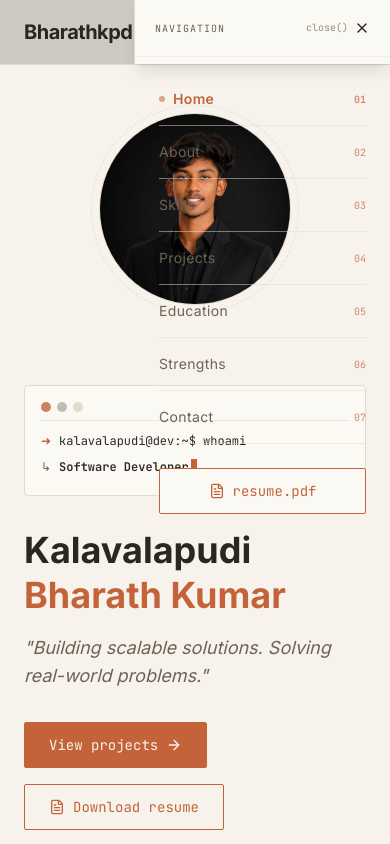
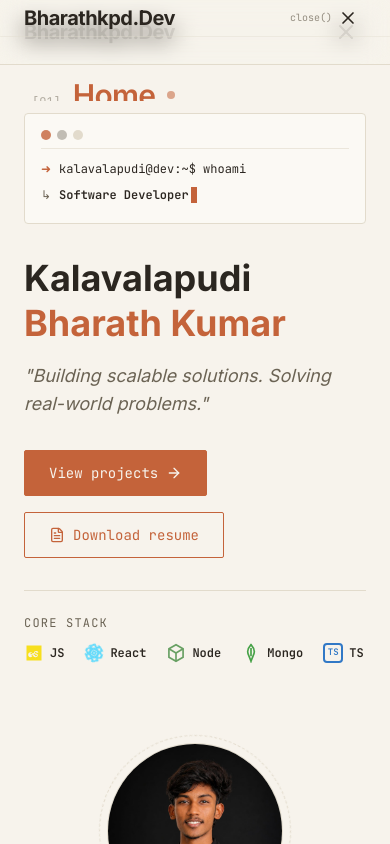
Before and after one commit to bharathkpd/bharathkpd-portifolio, a React (Vite) app: page / in a window 390 px wide. Both pictures are taken after a click on the button "Toggle menu". Shown: the top 844 px of the page. Built offline with nearby package versions, Linux system fonts and the light colour scheme.

Commit message:
Optimize mobile layout: fix horizontal scroll shifts, add full-screen mobile menu, adjust profile placement

```diff
--- a/src/components/Hero.tsx
+++ b/src/components/Hero.tsx
@@ -108,7 +108,7 @@ export function Hero() {
       <div className="max-w-6xl mx-auto px-6 grid grid-cols-1 md:grid-cols-12 gap-12 items-center w-full">
 
         {/* Left Column: Text Content */}
-        <div className="md:col-span-7 flex flex-col justify-center space-y-8 order-2 md:order-1">
+        <div className="md:col-span-7 flex flex-col justify-center space-y-8">
 
           {/* Typing Terminal */}
           <div className="w-full max-w-lg bg-cream border-[0.5px] border-beige rounded p-4 font-mono text-sm text-charcoal">
@@ -233,14 +233,14 @@ export function Hero() {
         </div>
 
         {/* Right Column: Image */}
-        <div className="md:col-span-5 flex justify-center order-1 md:order-2 mb-8 md:mb-0">
+        <div className="md:col-span-5 flex justify-center mt-8 md:mt-0">
           <Reveal delay={300} direction="none">
             <div className="relative group">
               {/* Outer decorative line circle */}
               <div className="absolute -inset-2 rounded-full border border-dashed border-beige group-hover:border-terracotta transition-colors duration-500 animate-spin-slow pointer-events-none" />
 
               {/* Image Frame */}
-              <div className="w-48 h-48 sm:w-64 sm:h-64 lg:w-80 lg:h-80 rounded-full border-[0.5px] border-beige overflow-hidden transition-all duration-750 ease-in-out bg-cream flex items-center justify-center">
+              <div className="w-44 h-44 sm:w-64 sm:h-64 lg:w-80 lg:h-80 rounded-full border-[0.5px] border-beige overflow-hidden transition-all duration-750 ease-in-out bg-cream flex items-center justify-center">
                 <img
                   src={profileImg}
                   alt="Kalavalapudi Bharath Kumar"
--- a/src/components/Navbar.tsx
+++ b/src/components/Navbar.tsx
@@ -39,6 +39,13 @@ export function Navbar() {
 
   const handleLinkClick = (e: React.MouseEvent<HTMLAnchorElement>, id: string) => {
     e.preventDefault();
+
+    // Unlock body scroll immediately so the scroll action works smoothly on mobile
+    document.body.style.overflow = '';
+    setIsOpen(false);
+
+    // Scroll after a tiny layout update delay to prevent scroll collisions
+    setTimeout(() => {
       const element = document.getElementById(id);
       if (element) {
         const offset = 64; // offset for sticky navbar height (64px)
@@ -49,8 +56,8 @@ export function Navbar() {
           top: offsetPosition,
           behavior: 'smooth',
         });
-      setIsOpen(false);
       }
+    }, 50);
   };
 
   return (
@@ -111,65 +118,100 @@ export function Navbar() {
         </button>
       </div>
 
-      {/* Mobile Slide-in Menu Overlay */}
-      {isOpen && (
-        <div className="fixed inset-0 z-40 bg-charcoal/20 md:hidden" onClick={toggleMenu} />
-      )}
-
-      {/* Mobile Sidebar */}
+      {/* Mobile Full-Screen Overlay Menu */}
       <div
-        className={`fixed top-0 right-0 z-50 h-full w-64 bg-cream border-l-[0.5px] border-beige shadow-lg transform transition-transform duration-300 ease-in-out md:hidden ${
-          isOpen ? 'translate-x-0' : 'translate-x-full'
+        className={`fixed inset-0 z-50 bg-cream/98 backdrop-blur-md flex flex-col transition-all duration-300 ease-in-out md:hidden ${
+          isOpen ? 'opacity-100 visible' : 'opacity-0 invisible pointer-events-none'
         }`}
       >
-        <div className="flex justify-between items-center p-5 border-b-[0.5px] border-beige/40">
-          <span className="font-mono text-[10px] text-warmgray uppercase tracking-widest">Navigation</span>
+        {/* Mobile Header inside overlay to keep alignment consistent */}
+        <div className="h-16 px-6 flex items-center justify-between border-b-[0.5px] border-beige/40">
+          <span className="font-serif text-xl font-bold tracking-tight text-charcoal">
+            Bharathkpd.Dev
+          </span>
           <button
             onClick={toggleMenu}
-            className="flex items-center space-x-1.5 text-charcoal hover:text-terracotta transition-colors font-mono text-xs"
+            className="flex items-center space-x-1.5 text-charcoal hover:text-terracotta transition-colors font-mono text-xs p-2"
             aria-label="Close menu"
           >
             <span className="text-[10px] text-warmgray/70">close()</span>
-            <X className="w-4 h-4" />
+            <X className="w-5 h-5" />
           </button>
         </div>
 
-        <nav className="flex flex-col px-6 mt-4 justify-between h-[calc(100%-8rem)]">
-          <ul className="flex flex-col divide-y-[0.5px] divide-beige/50">
+        {/* Scrollable Navigation content */}
+        <div className="flex-1 flex flex-col justify-between px-8 py-8 overflow-y-auto">
+          <nav className="my-auto">
+            <ul className="flex flex-col space-y-4 text-left">
               {navLinks.map((link, idx) => {
                 const isActive = activeId === link.id;
                 return (
-                <li key={link.id}>
+                  <li key={link.id} className="overflow-hidden">
                     <a
                       href={link.path}
                       onClick={(e) => handleLinkClick(e, link.id)}
-                    className={`flex items-center justify-between py-4 transition-colors duration-250 ${
-                      isActive ? 'text-terracotta font-semibold' : 'text-warmgray'
+                      className={`group flex items-baseline space-x-3 py-2 transition-colors duration-250 ${
+                        isActive ? 'text-terracotta' : 'text-charcoal hover:text-terracotta'
                       }`}
                     >
-                    <div className="flex items-center space-x-2">
-                      {isActive && <span className="w-1.5 h-1.5 rounded-full bg-terracotta animate-pulse" />}
-                      <span className="font-sans text-sm tracking-wide">{link.label}</span>
-                    </div>
-                    <span className="font-mono text-[10px] text-terracotta/75">0{idx + 1}</span>
+                      <span className="font-mono text-xs text-warmgray/50 group-hover:text-terracotta/50 select-none">
+                        [{idx + 1 < 10 ? `0${idx + 1}` : idx + 1}]
+                      </span>
+                      <span className="font-serif text-3xl font-semibold tracking-tight transition-transform duration-300 group-hover:translate-x-1 inline-block">
+                        {link.label}
+                      </span>
+                      {isActive && (
+                        <span className="w-2 h-2 rounded-full bg-terracotta animate-pulse ml-2 self-center" />
+                      )}
                     </a>
                   </li>
                 );
               })}
             </ul>
+          </nav>
 
-          <div className="pt-6 border-t-[0.5px] border-beige/50 mt-auto">
+          {/* Socials & Resume at bottom */}
+          <div className="mt-8 border-t-[0.5px] border-beige/60 pt-6 space-y-6">
+            <div className="flex flex-col sm:flex-row sm:items-center sm:justify-between gap-4">
               <a
                 href="/resume.pdf"
                 target="_blank"
                 rel="noopener noreferrer"
-              className="flex items-center justify-center space-x-2 px-4 py-3 bg-cream border border-terracotta text-terracotta hover:bg-terracotta hover:text-ivory text-sm font-mono transition-all duration-300 rounded-sm w-full"
+                className="flex items-center justify-center space-x-2 px-6 py-3 border border-terracotta text-terracotta hover:bg-terracotta hover:text-ivory text-sm font-mono transition-all duration-300 rounded-sm w-full sm:w-auto"
               >
                 <FileText className="w-4 h-4" />
                 <span>resume.pdf</span>
               </a>
+              <div className="flex items-center justify-center space-x-6">
+                <a
+                  href="mailto:kalavalapudibharathkumar@gmail.com"
+                  className="font-mono text-xs text-warmgray hover:text-terracotta transition-colors"
+                >
+                  email()
+                </a>
+                <a
+                  href="https://github.com/bharathkpd"
+                  target="_blank"
+                  rel="noopener noreferrer"
+                  className="font-mono text-xs text-warmgray hover:text-terracotta transition-colors"
+                >
+                  github
+                </a>
+                <a
+                  href="https://linkedin.com/in/bharathkpd"
+                  target="_blank"
+                  rel="noopener noreferrer"
+                  className="font-mono text-xs text-warmgray hover:text-terracotta transition-colors"
+                >
+                  linkedin
+                </a>
               </div>
-        </nav>
+            </div>
+            <div className="text-center font-mono text-[9px] text-warmgray/50 uppercase tracking-widest">
+              Bharathkpd.Dev © 2026
+            </div>
+          </div>
+        </div>
       </div>
     </header>
   );
--- a/src/components/Skills.tsx
+++ b/src/components/Skills.tsx
@@ -230,7 +230,7 @@ export function Skills() {
         // Default generic indicator dot for other skills (like Responsive Design, REST API, etc.)
         return {
           icon: (
-            <span className="w-2 h-2 rounded-full bg-terracotta mr-1.5 inline-block shrink-0" />
+            <span className="w-2 h-2 rounded-full bg-terracotta inline-block shrink-0" />
           ),
           colorClass: 'text-charcoal hover:text-terracotta',
           borderHoverClass: 'hover:border-terracotta'
@@ -277,7 +277,7 @@ export function Skills() {
                     return (
                       <span
                         key={itemIdx}
-                        className={`flex items-center px-3 py-1.5 bg-ivory border-[0.5px] border-beige text-xs font-mono rounded-sm transition-all duration-300 cursor-default select-none ${config.colorClass} ${config.borderHoverClass}`}
+                        className={`flex items-center gap-1.5 px-3 py-1.5 bg-ivory border-[0.5px] border-beige text-xs font-mono rounded-sm transition-all duration-300 cursor-default select-none ${config.colorClass} ${config.borderHoverClass}`}
                       >
                         {config.icon}
                         <span>{item}</span>
--- a/src/index.css
+++ b/src/index.css
@@ -3,6 +3,13 @@
 @tailwind utilities;
 
 @layer base {
+  html, body {
+    max-width: 100%;
+    overflow-x: hidden;
+    margin: 0;
+    padding: 0;
+  }
+
   html {
     scroll-behavior: smooth;
   }
```
Lines whose indentation alone changed are shown as unchanged.
